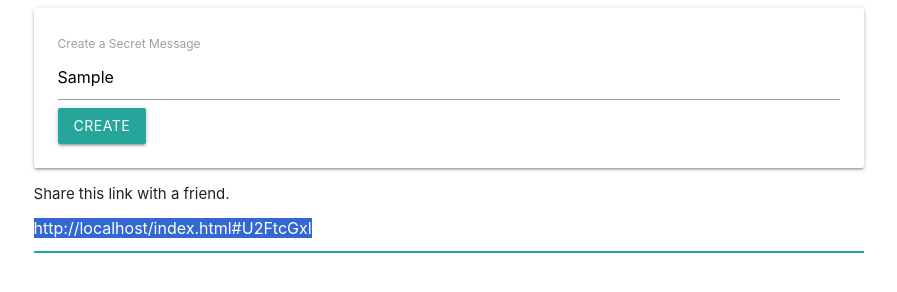
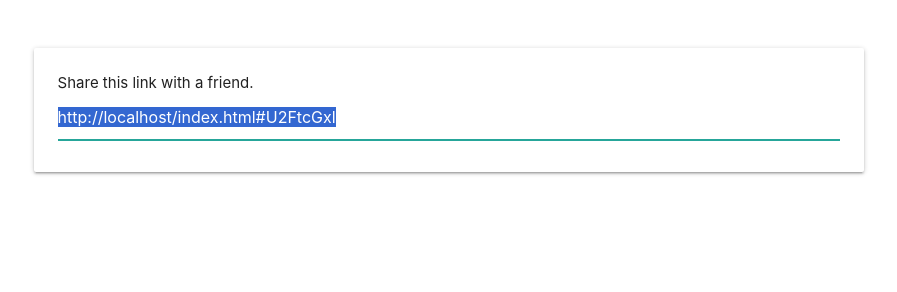
Before and after one commit to appsius/messamosec, a plain HTML site: page index.html in a window 1280 px wide. Both pictures are taken after typing "Sample" into the empty fields and a click on the button "CREATE". Shown: the whole page, without its empty margins (191-1088 px from the left). Drawn offline with nearby package versions, Linux system fonts and the light colour scheme.

Commit message:
Toggling the Visibility Element

```diff
--- a/index.html
+++ b/index.html
@@ -5,20 +5,27 @@
       rel="stylesheet"
       href="https://cdnjs.cloudflare.com/ajax/libs/materialize/1.0.0/css/materialize.min.css"
     />
+    <style>
+      .row {
+        margin-top: 5vh;
+      }
+    </style>
   </head>
   <body>
     <div class="row">
       <div class="col s8 offset-s2">
-        <div class="card-panel">
+        <div id="message-form" class="card-panel">
           <form>
             <label for="secret">Create a Secret Message</label>
             <input id="message-input" />
             <button class="btn">Create</button>
           </form>
         </div>
-        <div>
-          Share this link with a friend.
-          <input id="link-input" />
+        <div id="link-form" class="card-panel hide">
+          <div>
+            Share this link with a friend.
+            <input id="link-input" />
+          </div>
         </div>
       </div>
     </div>
--- a/index.js
+++ b/index.js
@@ -1,5 +1,9 @@
 document.querySelector('form').addEventListener('submit', event => {
   event.preventDefault();
+
+  document.querySelector('#message-form').classList.add('hide');
+  document.querySelector('#link-form').classList.remove('hide');
+
   const input = document.querySelector('#message-input');
   const encrypted = btoa(input.value);
 
```
